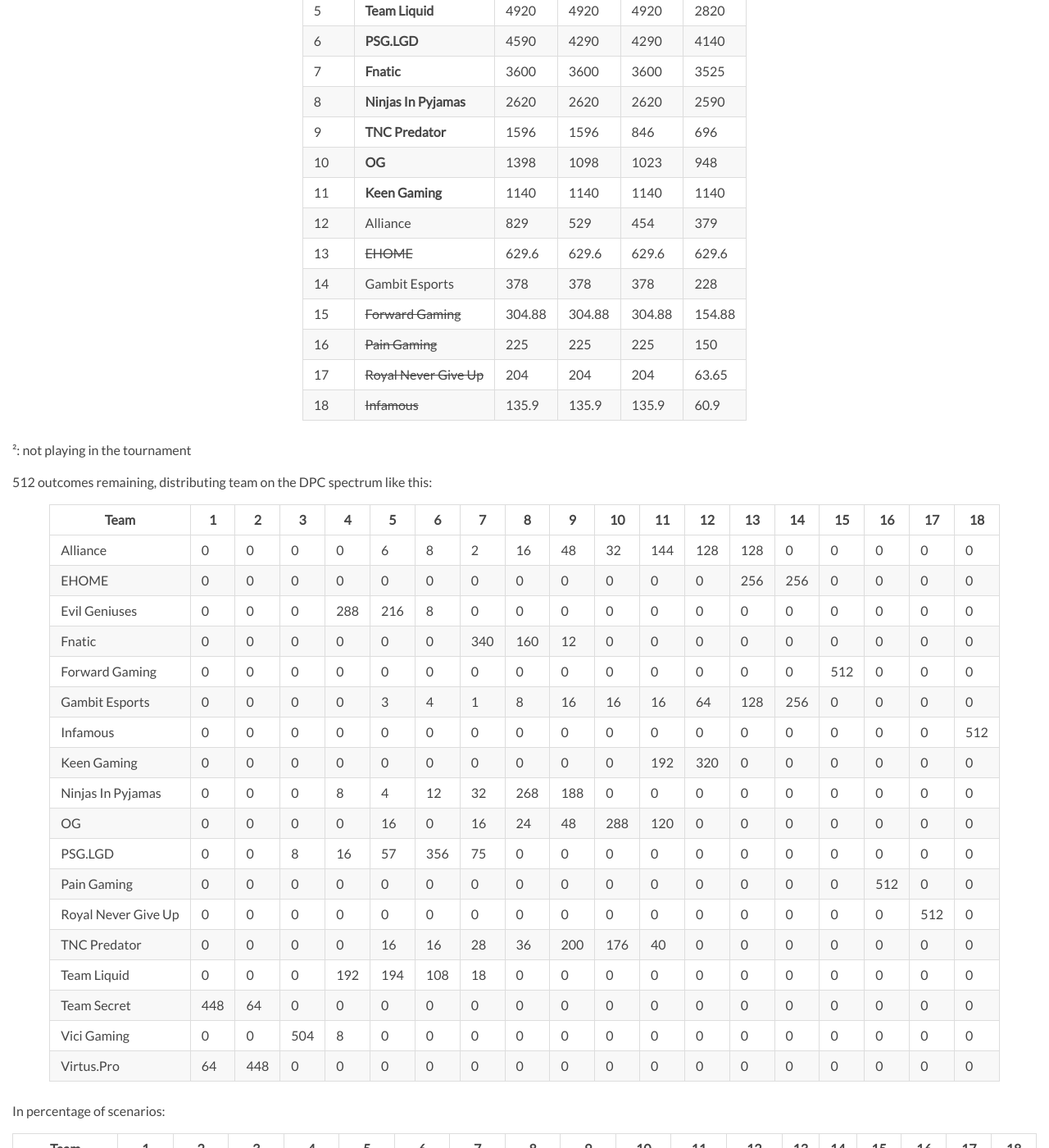
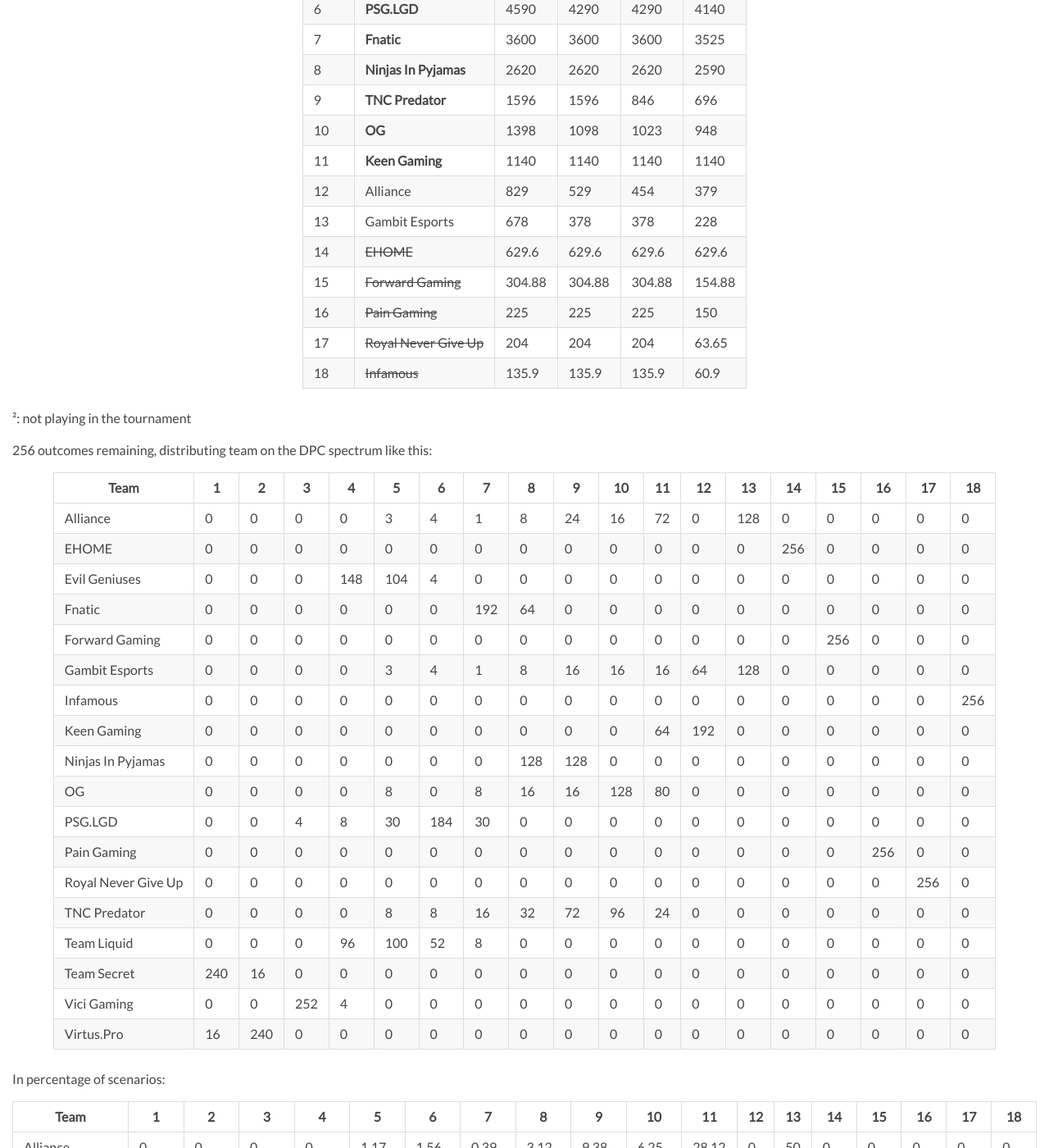
Before and after one commit to Philaeux/philaeux.github.io, a Jekyll site: the page built from _posts/2019-06-26-dpc-status.md, in a window 1280 px wide and 1400 px high, scrolled down 430 px. Shown: the whole window at 82% size. Built offline with Jekyll 4.4.1, drawn with Linux system fonts in a browser that asks for light colours; nearby versions of some CDN libraries; some of the changed text lies outside the part shown.

Commit message:
DPC 26th

```diff
--- a/_posts/2019-06-26-dpc-status.md
+++ b/_posts/2019-06-26-dpc-status.md
@@ -23,8 +21,8 @@
 | 10 | **OG** | 1398 | 1098 | 1023 | 948 |
 | 11 | **Keen Gaming** | 1140 | 1140 | 1140 | 1140 |
 | 12 | Alliance | 829 | 529 | 454 | 379 |
-| 13 | ~~EHOME~~ | 629.6 | 629.6 | 629.6 | 629.6 |
-| 14 | Gambit Esports | 378 | 378 | 378 | 228 |
+| 13 | Gambit Esports | 678 | 378 | 378 | 228 |
+| 14 | ~~EHOME~~ | 629.6 | 629.6 | 629.6 | 629.6 |
 | 15 | ~~Forward Gaming~~ | 304.88 | 304.88 | 304.88 | 154.88 |
 | 16 | ~~Pain Gaming~~ | 225 | 225 | 225 | 150 |
 | 17 | ~~Royal Never Give Up~~ | 204 | 204 | 204 | 63.65 |
@@ -32,71 +30,71 @@
 
 ²: not playing in the tournament
 
-512 outcomes remaining, distributing team on the DPC spectrum like this:
+256 outcomes remaining, distributing team on the DPC spectrum like this:
 
 | Team | 1 | 2 | 3 | 4 | 5 | 6 | 7 | 8 | 9 | 10 | 11 | 12 | 13 | 14 | 15 | 16 | 17 | 18 |
 | ---- | ---- | ---- | ---- | ---- | ---- | ---- | ---- | ---- | ---- | ---- | ---- | ---- | ---- | ---- | ---- | ---- | ---- | ---- |
-| Alliance | 0 | 0 | 0 | 0 | 6 | 8 | 2 | 16 | 48 | 32 | 144 | 128 | 128 | 0 | 0 | 0 | 0 | 0 |
-| EHOME | 0 | 0 | 0 | 0 | 0 | 0 | 0 | 0 | 0 | 0 | 0 | 0 | 256 | 256 | 0 | 0 | 0 | 0 |
-| Evil Geniuses | 0 | 0 | 0 | 288 | 216 | 8 | 0 | 0 | 0 | 0 | 0 | 0 | 0 | 0 | 0 | 0 | 0 | 0 |
-| Fnatic | 0 | 0 | 0 | 0 | 0 | 0 | 340 | 160 | 12 | 0 | 0 | 0 | 0 | 0 | 0 | 0 | 0 | 0 |
-| Forward Gaming | 0 | 0 | 0 | 0 | 0 | 0 | 0 | 0 | 0 | 0 | 0 | 0 | 0 | 0 | 512 | 0 | 0 | 0 |
-| Gambit Esports | 0 | 0 | 0 | 0 | 3 | 4 | 1 | 8 | 16 | 16 | 16 | 64 | 128 | 256 | 0 | 0 | 0 | 0 |
-| Infamous | 0 | 0 | 0 | 0 | 0 | 0 | 0 | 0 | 0 | 0 | 0 | 0 | 0 | 0 | 0 | 0 | 0 | 512 |
-| Keen Gaming | 0 | 0 | 0 | 0 | 0 | 0 | 0 | 0 | 0 | 0 | 192 | 320 | 0 | 0 | 0 | 0 | 0 | 0 |
-| Ninjas In Pyjamas | 0 | 0 | 0 | 8 | 4 | 12 | 32 | 268 | 188 | 0 | 0 | 0 | 0 | 0 | 0 | 0 | 0 | 0 |
-| OG | 0 | 0 | 0 | 0 | 16 | 0 | 16 | 24 | 48 | 288 | 120 | 0 | 0 | 0 | 0 | 0 | 0 | 0 |
-| PSG.LGD | 0 | 0 | 8 | 16 | 57 | 356 | 75 | 0 | 0 | 0 | 0 | 0 | 0 | 0 | 0 | 0 | 0 | 0 |
-| Pain Gaming | 0 | 0 | 0 | 0 | 0 | 0 | 0 | 0 | 0 | 0 | 0 | 0 | 0 | 0 | 0 | 512 | 0 | 0 |
-| Royal Never Give Up | 0 | 0 | 0 | 0 | 0 | 0 | 0 | 0 | 0 | 0 | 0 | 0 | 0 | 0 | 0 | 0 | 512 | 0 |
-| TNC Predator | 0 | 0 | 0 | 0 | 16 | 16 | 28 | 36 | 200 | 176 | 40 | 0 | 0 | 0 | 0 | 0 | 0 | 0 |
-| Team Liquid | 0 | 0 | 0 | 192 | 194 | 108 | 18 | 0 | 0 | 0 | 0 | 0 | 0 | 0 | 0 | 0 | 0 | 0 |
-| Team Secret | 448 | 64 | 0 | 0 | 0 | 0 | 0 | 0 | 0 | 0 | 0 | 0 | 0 | 0 | 0 | 0 | 0 | 0 |
-| Vici Gaming | 0 | 0 | 504 | 8 | 0 | 0 | 0 | 0 | 0 | 0 | 0 | 0 | 0 | 0 | 0 | 0 | 0 | 0 |
-| Virtus.Pro | 64 | 448 | 0 | 0 | 0 | 0 | 0 | 0 | 0 | 0 | 0 | 0 | 0 | 0 | 0 | 0 | 0 | 0 |
+| Alliance | 0 | 0 | 0 | 0 | 3 | 4 | 1 | 8 | 24 | 16 | 72 | 0 | 128 | 0 | 0 | 0 | 0 | 0 |
+| EHOME | 0 | 0 | 0 | 0 | 0 | 0 | 0 | 0 | 0 | 0 | 0 | 0 | 0 | 256 | 0 | 0 | 0 | 0 |
+| Evil Geniuses | 0 | 0 | 0 | 148 | 104 | 4 | 0 | 0 | 0 | 0 | 0 | 0 | 0 | 0 | 0 | 0 | 0 | 0 |
+| Fnatic | 0 | 0 | 0 | 0 | 0 | 0 | 192 | 64 | 0 | 0 | 0 | 0 | 0 | 0 | 0 | 0 | 0 | 0 |
+| Forward Gaming | 0 | 0 | 0 | 0 | 0 | 0 | 0 | 0 | 0 | 0 | 0 | 0 | 0 | 0 | 256 | 0 | 0 | 0 |
+| Gambit Esports | 0 | 0 | 0 | 0 | 3 | 4 | 1 | 8 | 16 | 16 | 16 | 64 | 128 | 0 | 0 | 0 | 0 | 0 |
+| Infamous | 0 | 0 | 0 | 0 | 0 | 0 | 0 | 0 | 0 | 0 | 0 | 0 | 0 | 0 | 0 | 0 | 0 | 256 |
+| Keen Gaming | 0 | 0 | 0 | 0 | 0 | 0 | 0 | 0 | 0 | 0 | 64 | 192 | 0 | 0 | 0 | 0 | 0 | 0 |
+| Ninjas In Pyjamas | 0 | 0 | 0 | 0 | 0 | 0 | 0 | 128 | 128 | 0 | 0 | 0 | 0 | 0 | 0 | 0 | 0 | 0 |
+| OG | 0 | 0 | 0 | 0 | 8 | 0 | 8 | 16 | 16 | 128 | 80 | 0 | 0 | 0 | 0 | 0 | 0 | 0 |
+| PSG.LGD | 0 | 0 | 4 | 8 | 30 | 184 | 30 | 0 | 0 | 0 | 0 | 0 | 0 | 0 | 0 | 0 | 0 | 0 |
+| Pain Gaming | 0 | 0 | 0 | 0 | 0 | 0 | 0 | 0 | 0 | 0 | 0 | 0 | 0 | 0 | 0 | 256 | 0 | 0 |
+| Royal Never Give Up | 0 | 0 | 0 | 0 | 0 | 0 | 0 | 0 | 0 | 0 | 0 | 0 | 0 | 0 | 0 | 0 | 256 | 0 |
+| TNC Predator | 0 | 0 | 0 | 0 | 8 | 8 | 16 | 32 | 72 | 96 | 24 | 0 | 0 | 0 | 0 | 0 | 0 | 0 |
+| Team Liquid | 0 | 0 | 0 | 96 | 100 | 52 | 8 | 0 | 0 | 0 | 0 | 0 | 0 | 0 | 0 | 0 | 0 | 0 |
+| Team Secret | 240 | 16 | 0 | 0 | 0 | 0 | 0 | 0 | 0 | 0 | 0 | 0 | 0 | 0 | 0 | 0 | 0 | 0 |
+| Vici Gaming | 0 | 0 | 252 | 4 | 0 | 0 | 0 | 0 | 0 | 0 | 0 | 0 | 0 | 0 | 0 | 0 | 0 | 0 |
+| Virtus.Pro | 16 | 240 | 0 | 0 | 0 | 0 | 0 | 0 | 0 | 0 | 0 | 0 | 0 | 0 | 0 | 0 | 0 | 0 |
 
 In percentage of scenarios:
 
 | Team | 1 | 2 | 3 | 4 | 5 | 6 | 7 | 8 | 9 | 10 | 11 | 12 | 13 | 14 | 15 | 16 | 17 | 18 |
 | ---- | ---- | ---- | ---- | ---- | ---- | ---- | ---- | ---- | ---- | ---- | ---- | ---- | ---- | ---- | ---- | ---- | ---- | ---- |
-| Alliance | 0 | 0 | 0 | 0 | 1.17 | 1.56 | 0.39 | 3.12 | 9.38 | 6.25 | 28.12 | 25 | 25 | 0 | 0 | 0 | 0 | 0 |
-| EHOME | 0 | 0 | 0 | 0 | 0 | 0 | 0 | 0 | 0 | 0 | 0 | 0 | 50 | 50 | 0 | 0 | 0 | 0 |
-| Evil Geniuses | 0 | 0 | 0 | 56.25 | 42.19 | 1.56 | 0 | 0 | 0 | 0 | 0 | 0 | 0 | 0 | 0 | 0 | 0 | 0 |
-| Fnatic | 0 | 0 | 0 | 0 | 0 | 0 | 66.41 | 31.25 | 2.34 | 0 | 0 | 0 | 0 | 0 | 0 | 0 | 0 | 0 |
+| Alliance | 0 | 0 | 0 | 0 | 1.17 | 1.56 | 0.39 | 3.12 | 9.38 | 6.25 | 28.12 | 0 | 50 | 0 | 0 | 0 | 0 | 0 |
+| EHOME | 0 | 0 | 0 | 0 | 0 | 0 | 0 | 0 | 0 | 0 | 0 | 0 | 0 | 100 | 0 | 0 | 0 | 0 |
+| Evil Geniuses | 0 | 0 | 0 | 57.81 | 40.62 | 1.56 | 0 | 0 | 0 | 0 | 0 | 0 | 0 | 0 | 0 | 0 | 0 | 0 |
+| Fnatic | 0 | 0 | 0 | 0 | 0 | 0 | 75 | 25 | 0 | 0 | 0 | 0 | 0 | 0 | 0 | 0 | 0 | 0 |
 | Forward Gaming | 0 | 0 | 0 | 0 | 0 | 0 | 0 | 0 | 0 | 0 | 0 | 0 | 0 | 0 | 100 | 0 | 0 | 0 |
-| Gambit Esports | 0 | 0 | 0 | 0 | 0.59 | 0.78 | 0.20 | 1.56 | 3.12 | 3.12 | 3.12 | 12.50 | 25 | 50 | 0 | 0 | 0 | 0 |
+| Gambit Esports | 0 | 0 | 0 | 0 | 1.17 | 1.56 | 0.39 | 3.12 | 6.25 | 6.25 | 6.25 | 25 | 50 | 0 | 0 | 0 | 0 | 0 |
 | Infamous | 0 | 0 | 0 | 0 | 0 | 0 | 0 | 0 | 0 | 0 | 0 | 0 | 0 | 0 | 0 | 0 | 0 | 100 |
-| Keen Gaming | 0 | 0 | 0 | 0 | 0 | 0 | 0 | 0 | 0 | 0 | 37.50 | 62.50 | 0 | 0 | 0 | 0 | 0 | 0 |
-| Ninjas In Pyjamas | 0 | 0 | 0 | 1.56 | 0.78 | 2.34 | 6.25 | 52.34 | 36.72 | 0 | 0 | 0 | 0 | 0 | 0 | 0 | 0 | 0 |
-| OG | 0 | 0 | 0 | 0 | 3.12 | 0 | 3.12 | 4.69 | 9.38 | 56.25 | 23.44 | 0 | 0 | 0 | 0 | 0 | 0 | 0 |
-| PSG.LGD | 0 | 0 | 1.56 | 3.12 | 11.13 | 69.53 | 14.65 | 0 | 0 | 0 | 0 | 0 | 0 | 0 | 0 | 0 | 0 | 0 |
+| Keen Gaming | 0 | 0 | 0 | 0 | 0 | 0 | 0 | 0 | 0 | 0 | 25 | 75 | 0 | 0 | 0 | 0 | 0 | 0 |
+| Ninjas In Pyjamas | 0 | 0 | 0 | 0 | 0 | 0 | 0 | 50 | 50 | 0 | 0 | 0 | 0 | 0 | 0 | 0 | 0 | 0 |
+| OG | 0 | 0 | 0 | 0 | 3.12 | 0 | 3.12 | 6.25 | 6.25 | 50 | 31.25 | 0 | 0 | 0 | 0 | 0 | 0 | 0 |
+| PSG.LGD | 0 | 0 | 1.56 | 3.12 | 11.72 | 71.88 | 11.72 | 0 | 0 | 0 | 0 | 0 | 0 | 0 | 0 | 0 | 0 | 0 |
 | Pain Gaming | 0 | 0 | 0 | 0 | 0 | 0 | 0 | 0 | 0 | 0 | 0 | 0 | 0 | 0 | 0 | 100 | 0 | 0 |
 | Royal Never Give Up | 0 | 0 | 0 | 0 | 0 | 0 | 0 | 0 | 0 | 0 | 0 | 0 | 0 | 0 | 0 | 0 | 100 | 0 |
-| TNC Predator | 0 | 0 | 0 | 0 | 3.12 | 3.12 | 5.47 | 7.03 | 39.06 | 34.38 | 7.81 | 0 | 0 | 0 | 0 | 0 | 0 | 0 |
-| Team Liquid | 0 | 0 | 0 | 37.50 | 37.89 | 21.09 | 3.52 | 0 | 0 | 0 | 0 | 0 | 0 | 0 | 0 | 0 | 0 | 0 |
-| Team Secret | 87.50 | 12.50 | 0 | 0 | 0 | 0 | 0 | 0 | 0 | 0 | 0 | 0 | 0 | 0 | 0 | 0 | 0 | 0 |
+| TNC Predator | 0 | 0 | 0 | 0 | 3.12 | 3.12 | 6.25 | 12.50 | 28.12 | 37.50 | 9.38 | 0 | 0 | 0 | 0 | 0 | 0 | 0 |
+| Team Liquid | 0 | 0 | 0 | 37.50 | 39.06 | 20.31 | 3.12 | 0 | 0 | 0 | 0 | 0 | 0 | 0 | 0 | 0 | 0 | 0 |
+| Team Secret | 93.75 | 6.25 | 0 | 0 | 0 | 0 | 0 | 0 | 0 | 0 | 0 | 0 | 0 | 0 | 0 | 0 | 0 | 0 |
 | Vici Gaming | 0 | 0 | 98.44 | 1.56 | 0 | 0 | 0 | 0 | 0 | 0 | 0 | 0 | 0 | 0 | 0 | 0 | 0 | 0 |
-| Virtus.Pro | 12.50 | 87.50 | 0 | 0 | 0 | 0 | 0 | 0 | 0 | 0 | 0 | 0 | 0 | 0 | 0 | 0 | 0 | 0 |
+| Virtus.Pro | 6.25 | 93.75 | 0 | 0 | 0 | 0 | 0 | 0 | 0 | 0 | 0 | 0 | 0 | 0 | 0 | 0 | 0 | 0 |
 
 Top 12 secured outcomes
 
 | Team | Outcomes | TOP12 % |
 | ---- | ---- | ---- |
-| Alliance | 384 | 75% |
+| Alliance | 128 | 50% |
 | ~~EHOME~~ | 0 | 0% |
-| **Evil Geniuses** | 512 | 100% |
-| **Fnatic** | 512 | 100% |
+| **Evil Geniuses** | 256 | 100% |
+| **Fnatic** | 256 | 100% |
 | ~~Forward Gaming~~ | 0 | 0% |
-| Gambit Esports | 128 | 25% |
+| Gambit Esports | 128 | 50% |
 | ~~Infamous~~ | 0 | 0% |
-| **Keen Gaming** | 512 | 100% |
-| **Ninjas In Pyjamas** | 512 | 100% |
-| **OG** | 512 | 100% |
-| **PSG.LGD** | 512 | 100% |
+| **Keen Gaming** | 256 | 100% |
+| **Ninjas In Pyjamas** | 256 | 100% |
+| **OG** | 256 | 100% |
+| **PSG.LGD** | 256 | 100% |
 | ~~Pain Gaming~~ | 0 | 0% |
 | ~~Royal Never Give Up~~ | 0 | 0% |
-| **TNC Predator** | 512 | 100% |
-| **Team Liquid** | 512 | 100% |
-| **Team Secret** | 512 | 100% |
-| **Vici Gaming** | 512 | 100% |
-| **Virtus.Pro** | 512 | 100% |
+| **TNC Predator** | 256 | 100% |
+| **Team Liquid** | 256 | 100% |
+| **Team Secret** | 256 | 100% |
+| **Vici Gaming** | 256 | 100% |
+| **Virtus.Pro** | 256 | 100% |
```
Also changed, not shown: other parts of _posts/2019-06-26-dpc-status.md (+0 -2 lines).
